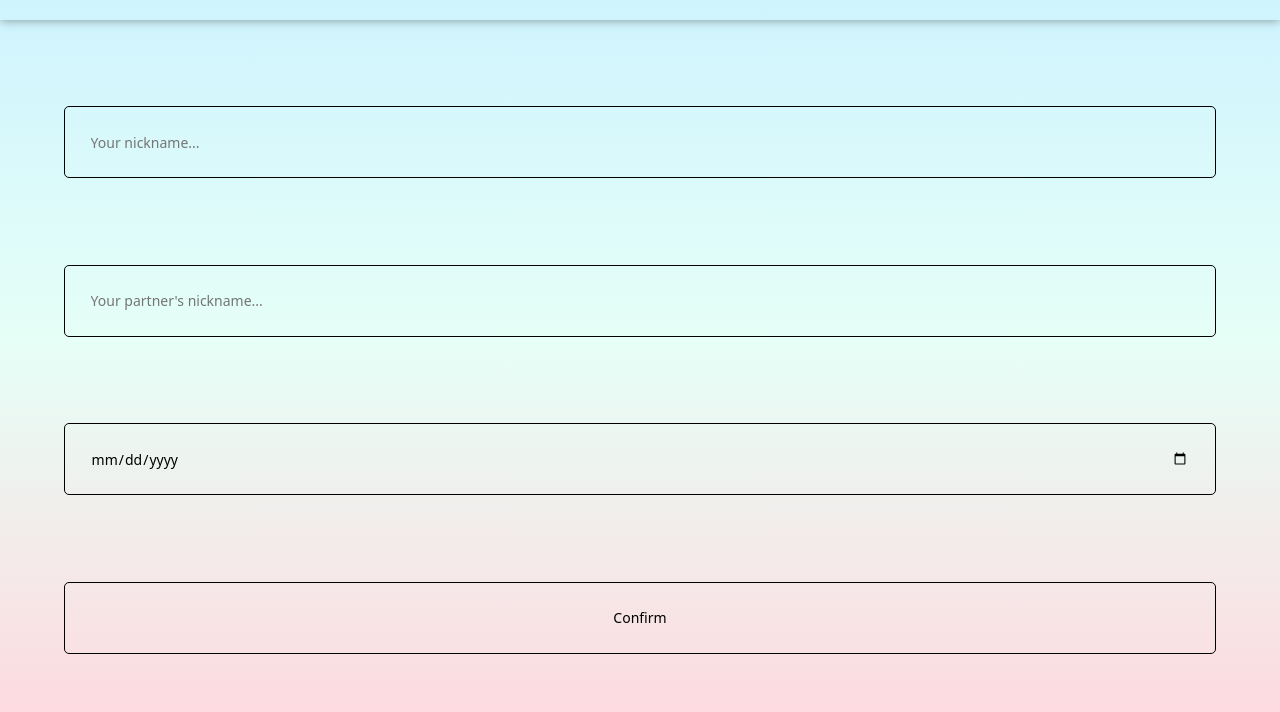
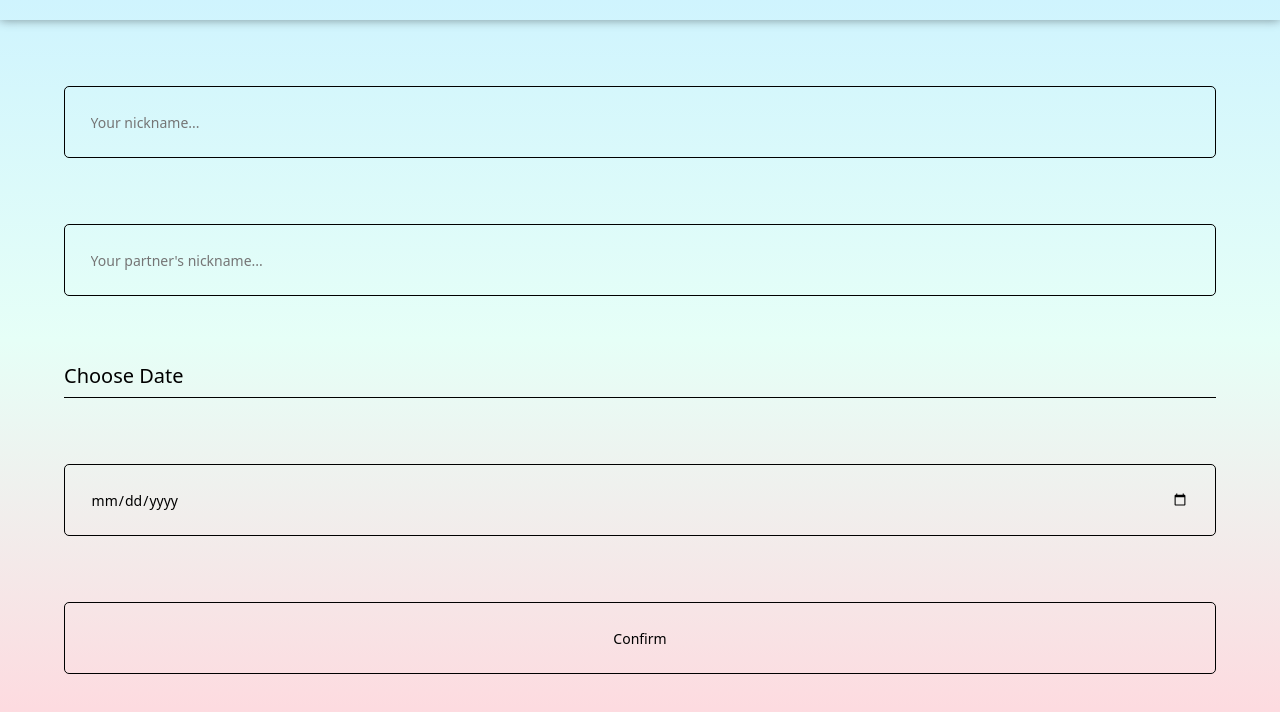
Before and after one commit to akmm-dev/anniversary.app, a plain HTML site: page index.html in a window 1280 px wide. Shown: the part 60-772 px from the top of the page. Drawn offline with Linux system fonts and the light colour scheme.

Commit message:
Add files via upload

```diff
--- a/index.html
+++ b/index.html
@@ -23,6 +23,7 @@
     <div class="form-body" onclick="hidemenu()" >
             <input type="text" name="" id="userName" placeholder="Your nickname...">
             <input type="text" name="" id="partnerName" placeholder="Your partner's nickname...">
+            <label for="date">Choose Date</label>
             <input type="date" id="date">
             <input type="submit" value="Confirm" id="btn">
 
--- a/style.css
+++ b/style.css
@@ -10,6 +10,7 @@ body{
     width: 100vw;
     height: 100vh;
     background: linear-gradient(rgb(203, 242, 255),rgb(230, 255, 247),rgb(255, 216, 222));
+    overflow: hidden;
 }
 .header{
     width: 100%;
@@ -99,9 +100,14 @@ input{
     font-size: 70%;
     padding:0 2%;
 }
+label{
+    width: 90%;
+    height: 5%;
+    border-bottom: 1px solid black;
+}
 .main-body{
     width: 100%;
-    height: 90%;
+    height: 80%;
     display: none;
     flex-direction: column;
     align-items: center;
@@ -145,7 +151,6 @@ input{
     flex-direction: column;
     justify-content: space-evenly;
     align-items: center;
-    box-shadow: 0px 0px 10px rgba(0, 0, 0, 0.413);
 }
 .dateHeader{
     width: 100%;
```
